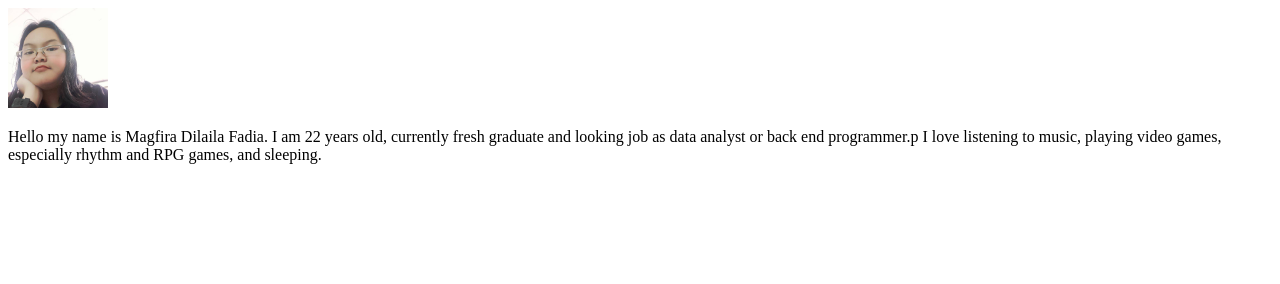
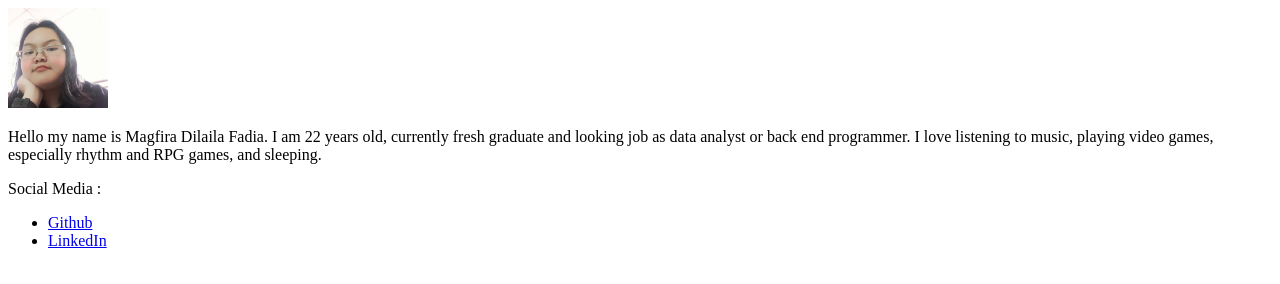
Before and after one commit to zettacamp-magfiradilaila-fadia/Eva_ZettaCamp_Catfish, a plain HTML site: page home.html in a window 1280 px wide. Drawn offline with Linux system fonts and the light colour scheme.

Commit message:
adding social media

```diff
--- a/home.html
+++ b/home.html
@@ -5,7 +5,13 @@
 <body>
   <img src="ava.jpg" width="100px" height="100px" />
   <p>
-    Hello my name is Magfira Dilaila Fadia. I am 22 years old, currently fresh graduate and looking job as data analyst or back end programmer.p I love listening to music, playing video games, especially rhythm and RPG games, and sleeping.
+    Hello my name is Magfira Dilaila Fadia. I am 22 years old, currently fresh graduate and looking job as data analyst or back end programmer. I love listening to music, playing video games, especially rhythm and RPG games, and sleeping.
   </p>
 </body>
-<footer></footer>
+<footer>
+  <p>Social Media :</p>
+  <ul>
+    <li><a href="https://github.com/zettacamp-magfiradilaila-fadia">Github</a></li>
+    <li><a href="https://www.linkedin.com/in/magfira-dilaila-fadia-237204216/">LinkedIn</a></li>
+  </ul>
+</footer>
```
